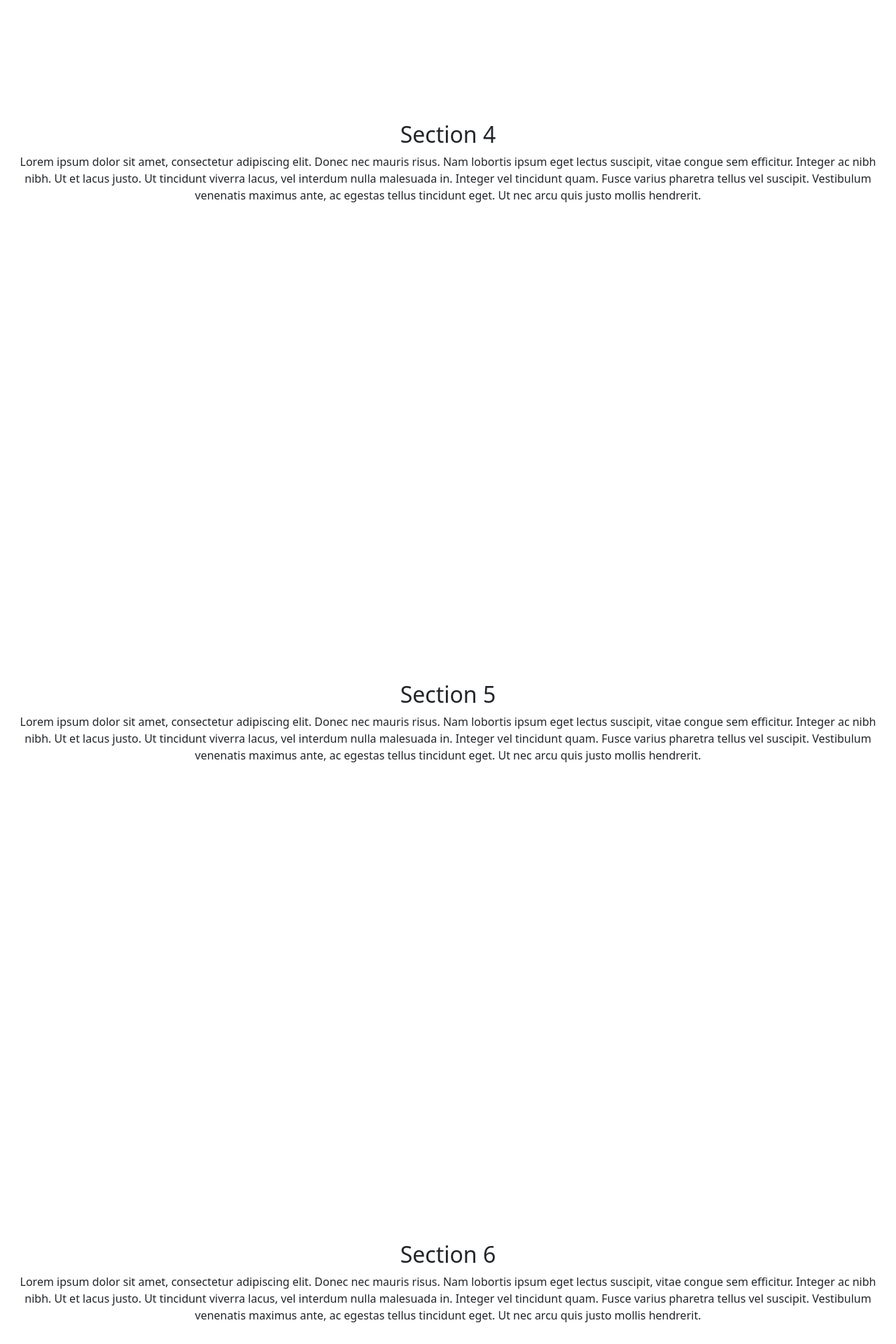
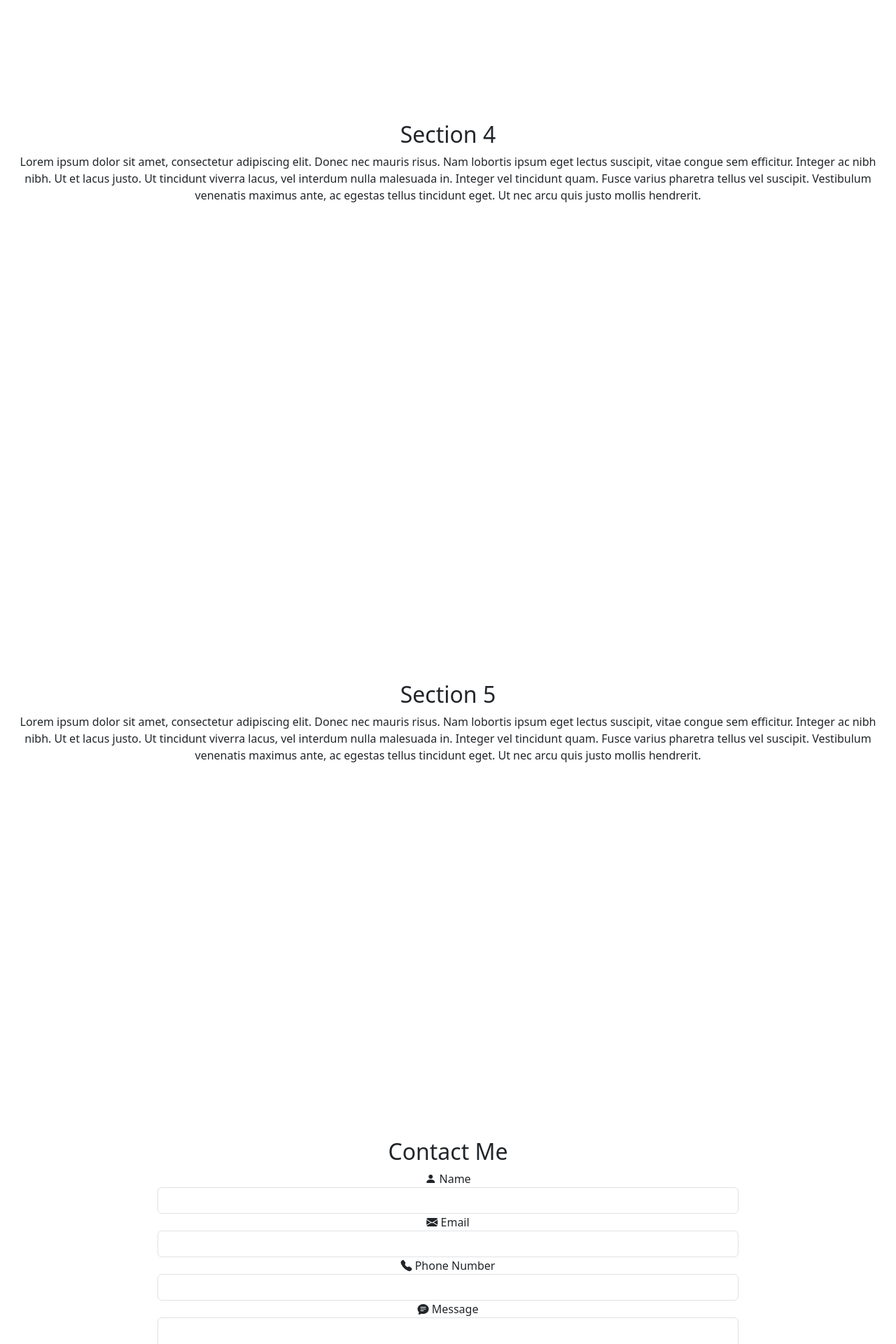
Before and after one commit to thovinak/SinglePageHTML_Portfolio, a Django app: page / in a window 1280 px wide. Shown: the part 2560-4480 px from the top of the page at 70% size. Run offline with Django 4.2, Linux system fonts and the light colour scheme.

Commit message:
Updated home section and contact Me section
-Implemented a Contact me form that has a GET request
-Added CDN icons
- Added Home icon

```diff
--- a/templates/index.html
+++ b/templates/index.html
@@ -8,12 +8,27 @@
     <script src="https://cdn.jsdelivr.net/npm/bootstrap@5.3.0-alpha1/dist/js/bootstrap.bundle.min.js"
             integrity="sha384-w76AqPfDkMBDXo30jS1Sgez6pr3x5MlQ1ZAGC+nuZB+EYdgRZgiwxhTBTkF7CXvN"
             crossorigin="anonymous"></script>
+    <link rel="stylesheet" href="https://cdn.jsdelivr.net/npm/bootstrap-icons@1.5.0/font/bootstrap-icons.css">
+
 </head>
+<style>
+    .btn-contact:hover {
+        background-color: #a5a7a9;
+        border-color: #f0ad4e;
+    }
+
+    .btn-contact:focus {
+        background-color: #5bc0de;
+        border-color: #5bc0de;
+        box-shadow: none;
+    }
+
+</style>
 <body>
 
 <nav class="navbar navbar-expand-lg navbar-light bg-light fixed-top">
     <div class="container-fluid">
-        <a class="navbar-brand" href="#">Home</a>
+        <a class="navbar-brand" href="#"> <i class="bi bi-controller btn-icon"></i> </a>
         <button
                 class="navbar-toggler"
                 type="button"
@@ -55,24 +70,25 @@
 >
     <div class="container-fluid text-center">
         <h1 class="display-4 mb-5 animated fadeInDown">
-            Hi, I'm <span class="text-primary">Karthik Thovinakere</span>
+            Hi, I'm <span class="text-primary">Karthik Thovinakere.</span>
         </h1>
         <h1 class="display-4 mb-5 animated fadeInDown">
             Welcome to my Hobby Page!
         </h1>
 
+
         <div class="d-flex justify-content-center mb-5">
-            <a class="btn btn-primary btn-lg me-5 animated fadeIn"
+            <a class="btn btn-primary btn-lg me-5 animated fadeIn btn-contact"
                href="#section2"
                role="button">
-                Get Started
+                <i class="bi bi-controller btn-icon"></i> Get Started
             </a>
         </div>
         <div class="d-flex justify-content-center mb-5">
-            <a class="btn btn-primary btn-lg me-5 animated fadeIn"
+            <a class="btn btn-primary btn-lg me-5 animated fadeIn btn-contact"
                href="#section6"
                role="button">
-                Contact Me
+                <i class="bi bi-telephone btn-icon"></i> Contact Me
             </a>
         </div>
     </div>
@@ -174,30 +190,45 @@
         </div>
     </div>
 </section>
-<section
-        id="section6"
-        class="d-flex justify-content-center align-items-center vh-100"
-        data-aos="fade-up"
-        data-aos-duration="1000"
-        data-aos-once="false"
->
+<section id="section6" class="d-flex justify-content-center align-items-center vh-100" data-aos="fade-up"
+         data-aos-duration="1000" data-aos-once="false">
     <div class="container-fluid text-center">
         <div class="row">
             <div class="col-md-12">
-                <h2>Section 6</h2>
-                <p>
-                    Lorem ipsum dolor sit amet, consectetur adipiscing elit. Donec nec
-                    mauris risus. Nam lobortis ipsum eget lectus suscipit, vitae
-                    congue sem efficitur. Integer ac nibh nibh. Ut et lacus justo. Ut
-                    tincidunt viverra lacus, vel interdum nulla malesuada in. Integer
-                    vel tincidunt quam. Fusce varius pharetra tellus vel suscipit.
-                    Vestibulum venenatis maximus ante, ac egestas tellus tincidunt
-                    eget. Ut nec arcu quis justo mollis hendrerit.
-                </p>
+                <h2>Contact Me</h2>
+
+            </div>
+        </div>
+        <div class="row">
+            <div class="col-md-8 offset-md-2">
+                <form action="#" method="get">
+                    <div class="form-group">
+                        <label for="name"><i class="bi bi-person-fill"></i> Name</label>
+                        <input type="text" class="form-control" id="name" name="name" required>
+                    </div>
+                    <div class="form-group">
+                        <label for="email"><i class="bi bi-envelope-fill"></i> Email</label>
+                        <input type="email" class="form-control" id="email" name="email" required>
+                    </div>
+                    <div class="form-group">
+                        <label for="phone"><i class="bi bi-telephone-fill"></i> Phone Number</label>
+                        <input type="tel" class="form-control" id="phone" name="phone" required>
+                    </div>
+                    <div class="form-group">
+                        <label for="phone"><i class="bi bi-chat-text-fill"></i> Message</label>
+                        <textarea class="form-control" id="message" name="message" rows="5" required></textarea>
+                    </div>
+                    <button type="submit" class="btn btn-primary"><i class="bi bi-envelope"></i> Send Message</button>
+                </form>
+
             </div>
         </div>
     </div>
 </section>
 
+
 </body>
 </html>
+<script>
+
+</script>
```
